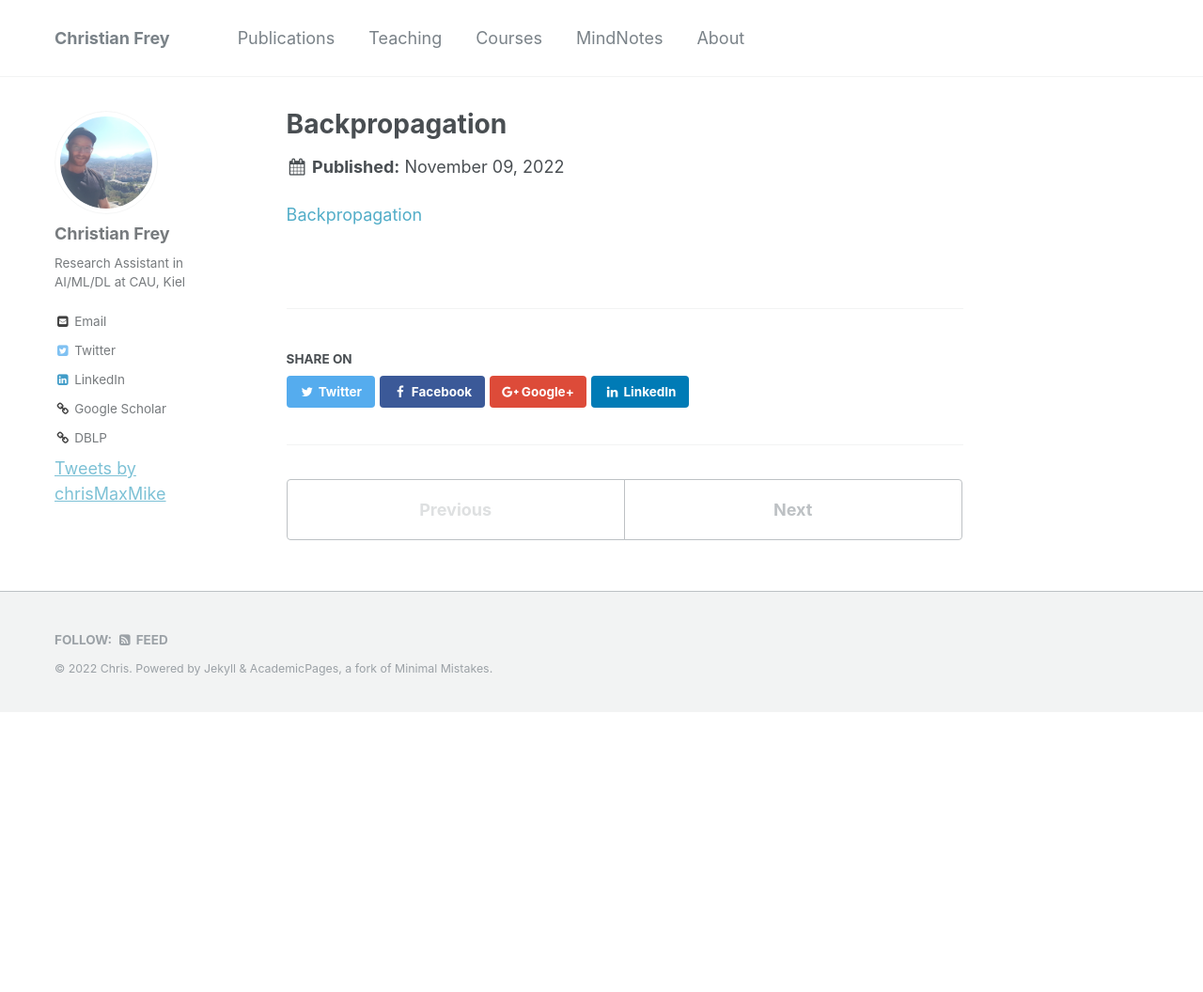
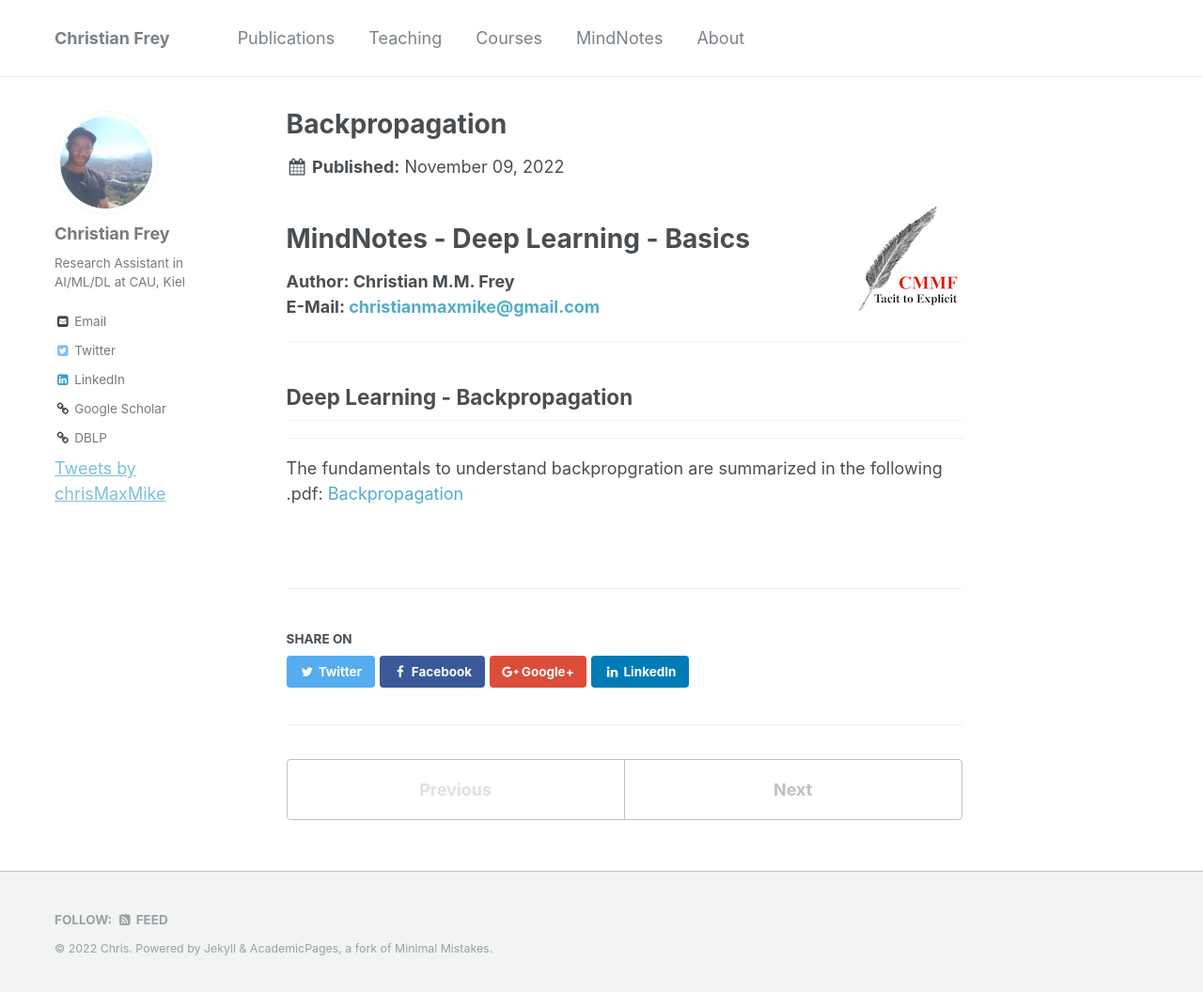
Before and after one commit to christianmaxmike/christianmaxmike.github.io, a Jekyll site: the page built from _mindnotes/dl-basics-backpropagation.md, in a window 1280 px wide and 1056 px high. Shown: the whole window at 94% size. Built offline with Jekyll 4.4.1, drawn with Linux system fonts in a browser that asks for light colours; comment, search, counter and statistics services are not loaded.

Commit message:
Update dl-basics-backpropagation.md

```diff
--- a/_mindnotes/dl-basics-backpropagation.md
+++ b/_mindnotes/dl-basics-backpropagation.md
@@ -6,5 +6,18 @@ permalink: /mindnotes/dl-basics-backpropagation
 ---
 
 
+<img src="logo_cmmf.png"
+     alt="Markdown Monster icon"
+     style="float: right" />
+# MindNotes - Deep Learning - Basics
 
+**Author: Christian M.M. Frey**
+**E-Mail: <christianmaxmike@gmail.com>**
+
+---
+
+## Deep Learning - Backpropagation
+---
+
+The fundamentals to understand backpropgration are summarized in the following .pdf:
 <a href="https://christianmaxmike.github.io/mindnotes/ai_dl_backpropagation.pdf">Backpropagation</a>
```
